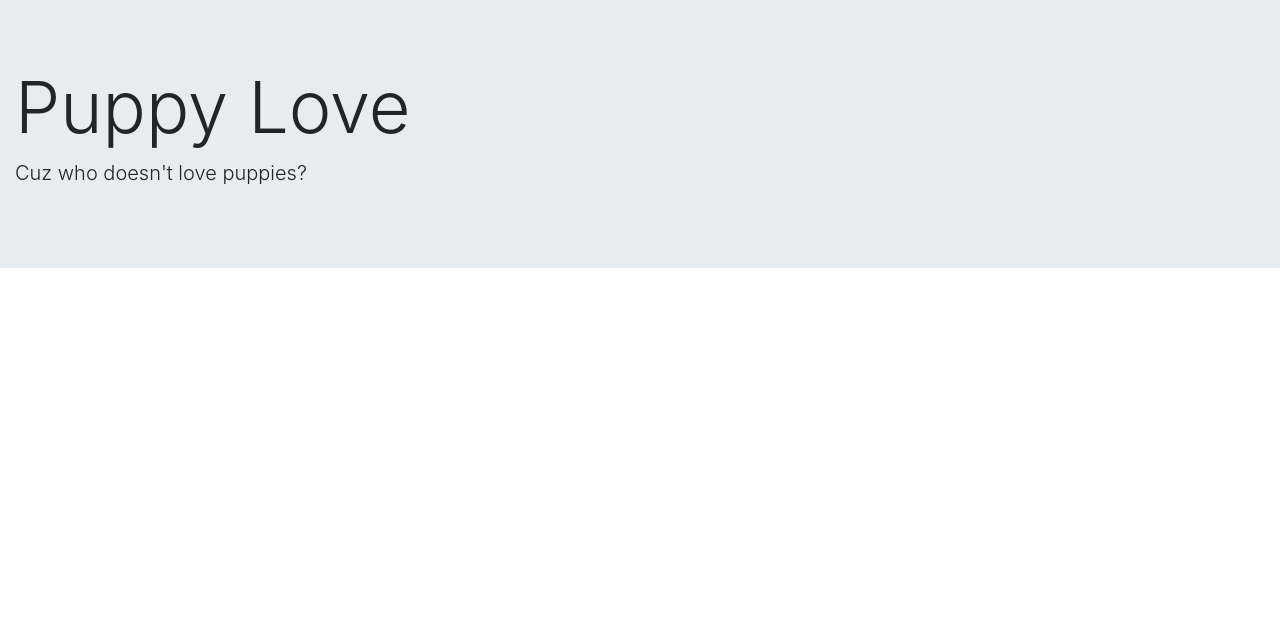
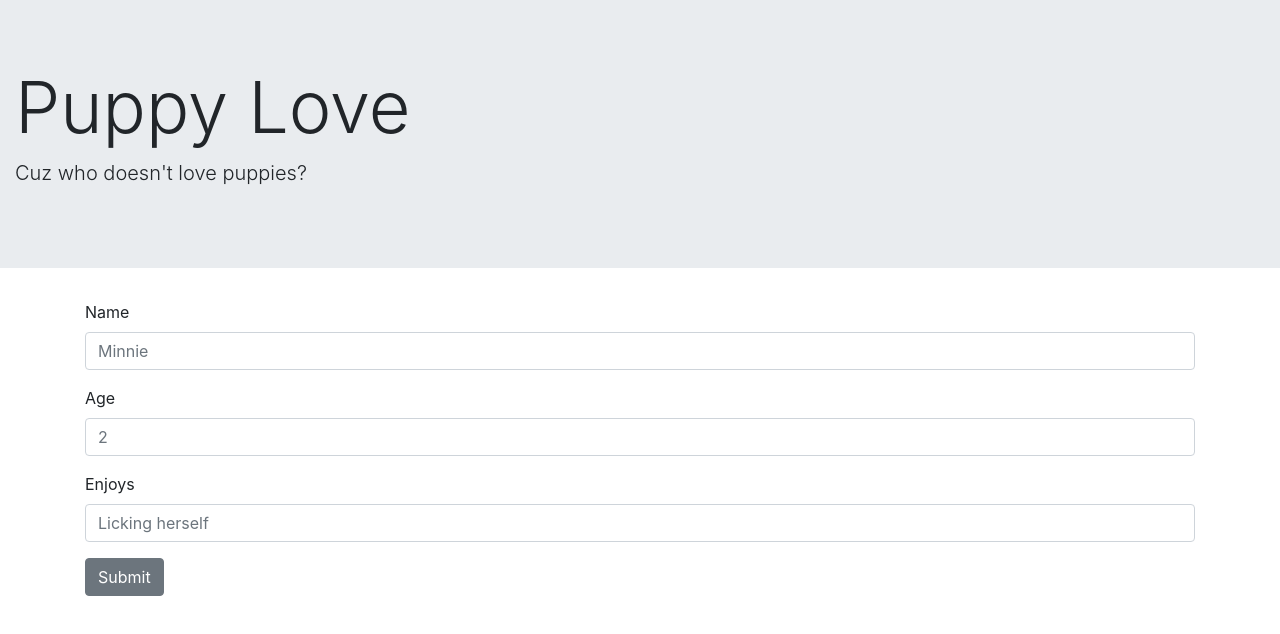
Before and after one commit to learn-academy-2020-bravo/cat-tinder-fe-chantelle-jazmyn, a React (Create React App) app in the folder dog-tinder/: page /newdog in a window 1280 px wide. Shown: the top 634 px of the page. Built offline with nearby package versions, Linux system fonts and the light colour scheme; the HTML template or start-up script is replaced by a standard one.

Commit message:
adding dogs

```diff
--- a/dog-tinder/src/App.js
+++ b/dog-tinder/src/App.js
@@ -8,16 +8,23 @@ import {
 import dogs from './dogs'
 import Header from './components/Header'
 import DogIndex from './pages/DogIndex'
+import NewDog from './pages/NewDog'
+import {Container} from 'reactstrap'
+
 
 const App = () => {
   const [allDogs, setDogs] = useState(dogs)
     return (
       <Router>
         <Header/>
+        <Container>
         <Switch>
           <Route exact path="/"
             render={ () => <DogIndex doggos={ allDogs } /> } />
+          <Route exact path ="/newdog"
+            render={ () => <NewDog/>}/>
         </Switch>
+        </Container>
       </Router>
     )
   }
--- a/dog-tinder/src/pages/DogIndex.js
+++ b/dog-tinder/src/pages/DogIndex.js
@@ -1,5 +1,5 @@
 import React from 'react'
-import { ListGroup, ListGroupItem, ListGroupItemText, ListGroupItemHeading } from 'reactstrap';
+import { ListGroup, ListGroupItem, ListGroupItemText, ListGroupItemHeading, Button } from 'reactstrap';
 
 
 const DogIndex = (props) => {
@@ -17,6 +17,8 @@ const DogIndex = (props) => {
                 )
             })}
           </ListGroup>
+          <Button className="btn btn-warning mb-2 float-right" href="/newdog">Add Some Doggos</Button>
+
 
 
         </>
--- /dev/null
+++ b/dog-tinder/src/pages/NewDog.js
@@ -0,0 +1,51 @@
+import React, { useState } from 'react'
+import { Button, Form, FormGroup, Label, Input, FormText } from 'reactstrap';
+
+
+const NewDog = (props) => {
+    const [dogs, setDogs] = useState([])
+    const [form, setForm] = useState({
+        name:'',
+        age:'',
+        enjoys:''
+    })
+
+    const handleChange = (e) =>{
+        setForm({
+            ...form, [e.target.name]:e.target.value
+        })
+    }
+
+    const handleSubmit = (e) => {
+        e.preventDefault()
+        setDogs(dogs => [...dogs,form])
+        pushDogs(form)
+    }
+
+    const pushDogs = (newdoggo) => {
+        console.log(newdoggo)
+    }
+
+
+    return (
+      <Form>
+        <FormGroup>
+          <Label htmlFor="name" id="name">Name</Label>
+          <Input type="text" name="name" placeholder="Minnie" onChange={ handleChange } value={ form.name }/>
+        </FormGroup>
+        <FormGroup>
+          <Label htmlFor="age" id="age">Age</Label>
+          <Input type="number" name="age" placeholder="2" onChange={ handleChange } value={ form.age }/>
+        </FormGroup>
+        <FormGroup>
+          <Label htmlFor="enjoys" id="enjoys">Enjoys</Label>
+          <Input type="text" name="enjoys" placeholder="Licking herself" onChange={ handleChange } value={ form.enjoys }/>
+        </FormGroup>
+        <Button name="submit" id="submit" onClick={ handleSubmit }>Submit</Button>
+
+
+      </Form>
+    )
+}
+
+export default NewDog
```
Also changed, not shown: dog-tinder/src/pages/NewDog2.js (added, +51 -0 lines), 2 other files (tests, documents, lock files or other folders).
